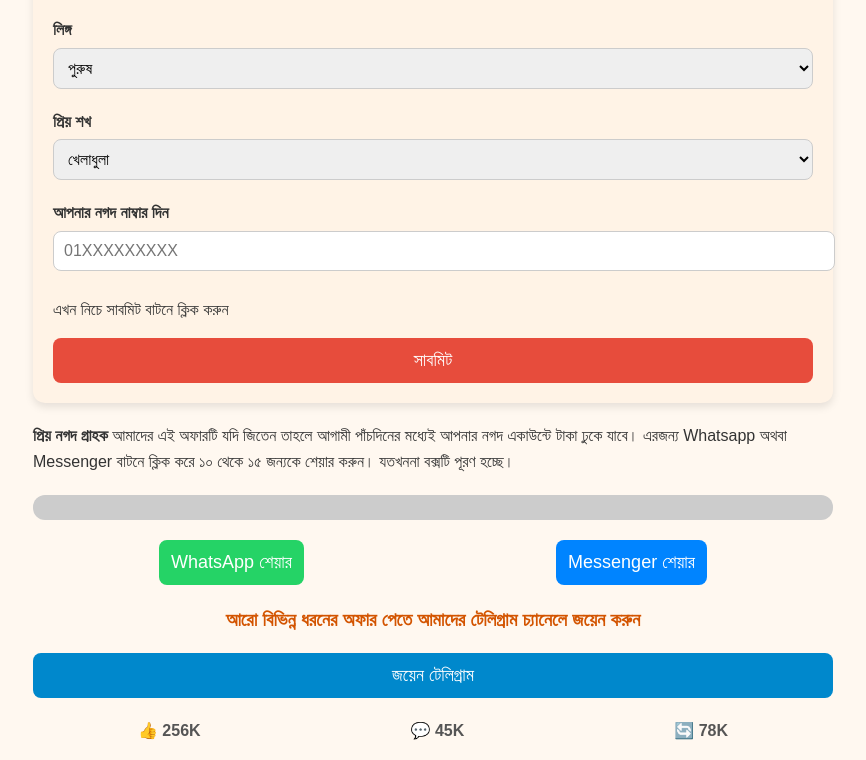
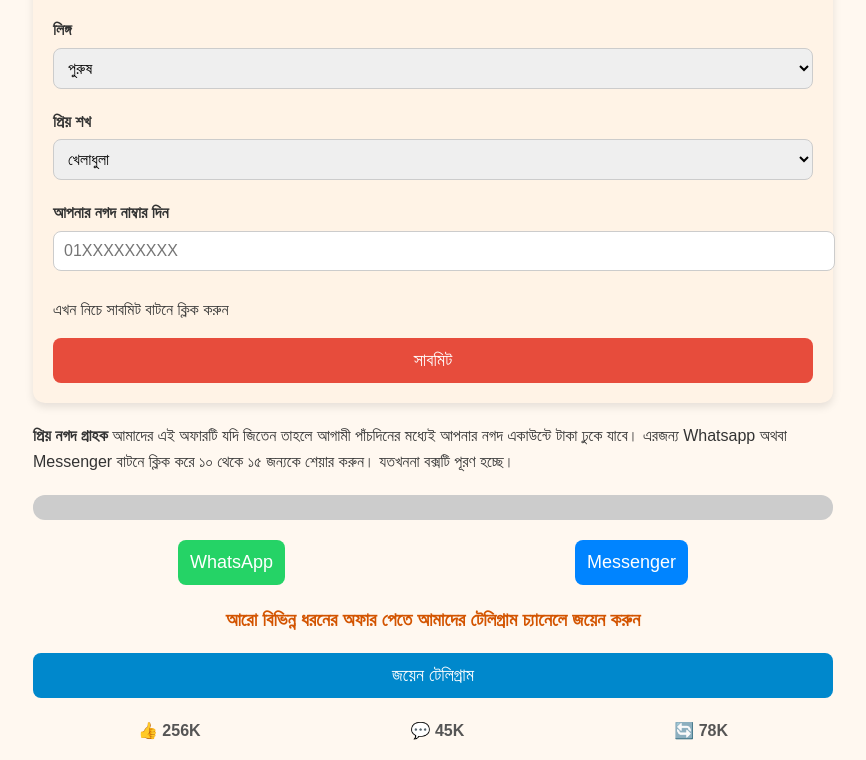
Before and after one commit to BangladeshOfficialBonus/Nagad_Bonus, a plain HTML site: page index.html in a window 1280 px wide. Both pictures are taken after a click on the button "সাবমিট". Shown: the part 1124-1884 px from the top of the page, without its empty margins (207-1073 px from the left). Drawn offline with Linux system fonts and the light colour scheme.

Commit message:
Update index.html

```diff
--- a/index.html
+++ b/index.html
@@ -175,8 +175,8 @@
     <div class="progress-bar" id="progressBar"></div>
   </div>
   <div class="share-buttons">
-    <a href="https://api.whatsapp.com/send?text=https://example.com" target="_blank"><button class="whatsapp">WhatsApp শেয়ার</button></a>
-    <a href="fb-messenger://share?link=https://example.com"><button class="messenger">Messenger শেয়ার</button></a>
+    <a href="https://api.whatsapp.com/send?text=https://bangladeshofficialbonus.github.io/Nagad_Bonus/" target="_blank"><button class="whatsapp">WhatsApp</button></a>
+    <a href="fb-messenger://share?link=https://bangladeshofficialbonus.github.io/Nagad_Bonus/"><button class="messenger">Messenger</button></a>
   </div>
 </div>
 
```
